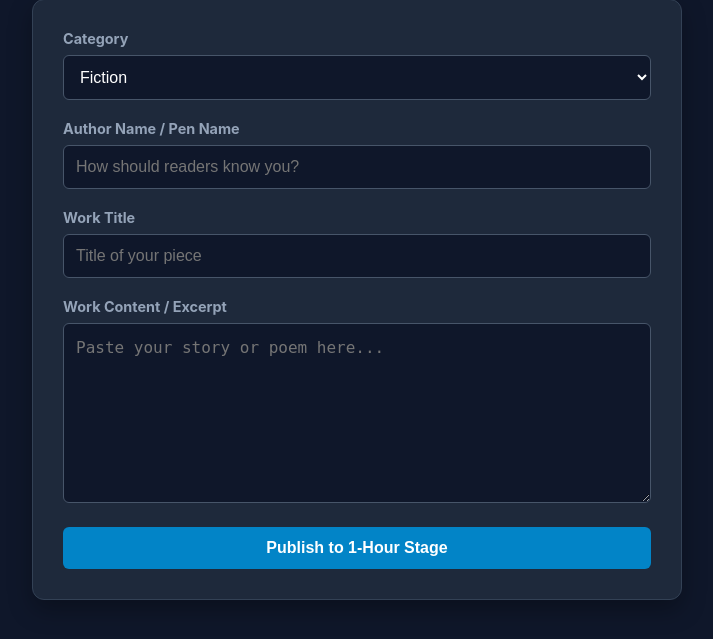
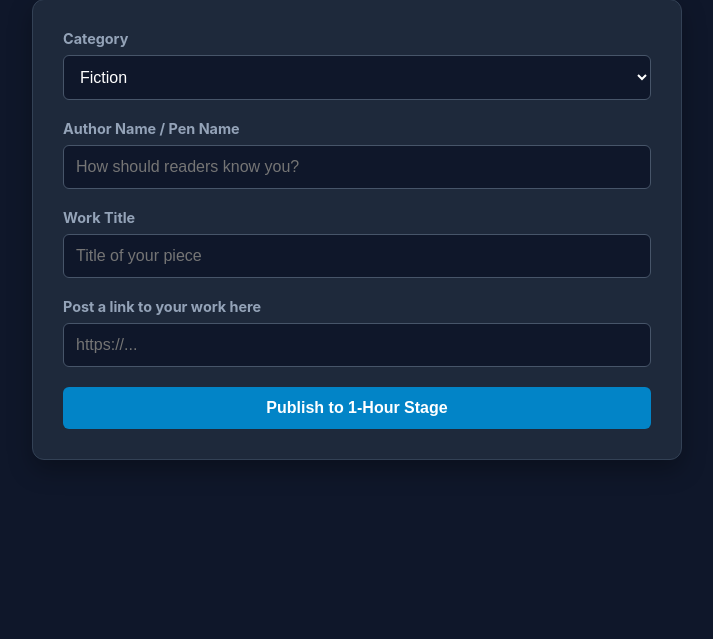
Before and after one commit to JohnFeier/turnstool, a Flask app: page /submit in a window 1280 px wide. Shown: the part 126-765 px from the top of the page, without its empty margins (283-996 px from the left). Run offline with Flask 3, Linux system fonts and the light colour scheme; data comes from the database, SQL or seed files in the repository.

Commit message:
Update submit.html for success message and input changes

```diff
--- a/templates/submit.html
+++ b/templates/submit.html
@@ -8,16 +8,27 @@
         body { font-family: -apple-system, BlinkMacSystemFont, "Segoe UI", Roboto, sans-serif; background: #0f172a; color: #f8fafc; max-width: 650px; margin: 0 auto; padding: 40px 20px; }
         h1 { color: #38bdf8; text-align: center; margin-bottom: 25px; }
         .form-card { background: #1e293b; padding: 30px; border-radius: 12px; border: 1px solid #334155; box-shadow: 0 10px 25px rgba(0,0,0,0.3); }
+        .success-card { background: #064e3b; border: 1px solid #10b981; padding: 20px; border-radius: 8px; margin-bottom: 25px; color: #a7f3d0; }
+        .success-card h3 { margin-top: 0; color: #34d399; }
         .field { margin-bottom: 20px; }
         label { display: block; font-size: 0.9rem; color: #94a3b8; margin-bottom: 8px; font-weight: bold; }
-        input[type="text"], select, textarea { width: 100%; padding: 12px; border-radius: 6px; border: 1px solid #475569; background: #0f172a; color: #fff; font-size: 1rem; box-sizing: border-box; }
-        textarea { height: 180px; resize: vertical; line-height: 1.5; }
+        input[type="text"], input[type="url"], select { width: 100%; padding: 12px; border-radius: 6px; border: 1px solid #475569; background: #0f172a; color: #fff; font-size: 1rem; box-sizing: border-box; }
         button { background: #0284c7; color: white; border: none; padding: 12px 24px; border-radius: 6px; font-weight: bold; cursor: pointer; font-size: 1rem; width: 100%; }
         button:hover { background: #0369a1; }
+        .btn-view { display: inline-block; background: #10b981; color: #022c22; text-decoration: none; padding: 10px 18px; border-radius: 6px; font-weight: bold; margin-top: 10px; }
     </style>
 </head>
 <body>
     <h1>Take the Stage</h1>
+
+    {% if submitted_entry %}
+        <div class="success-card">
+            <h3>🎉 Work Published to Stage!</h3>
+            <p><strong>"{{ submitted_entry.title }}"</strong> is now active in the 1-hour FIFO queue.</p>
+            <a href="/feed#entry-{{ submitted_entry.id }}" class="btn-view">View Live Entry on Feed ↗</a>
+        </div>
+    {% endif %}
+
     <div class="form-card">
         <form action="/submit" method="POST">
             <div class="field">
@@ -37,8 +48,8 @@
                 <input type="text" name="title" id="title" placeholder="Title of your piece" required>
             </div>
             <div class="field">
-                <label for="content">Work Content / Excerpt</label>
-                <textarea name="content" id="content" placeholder="Paste your story or poem here..." required></textarea>
+                <label for="content">Post a link to your work here</label>
+                <input type="url" name="content" id="content" placeholder="https://..." required>
             </div>
             <button type="submit">Publish to 1-Hour Stage</button>
         </form>
```
